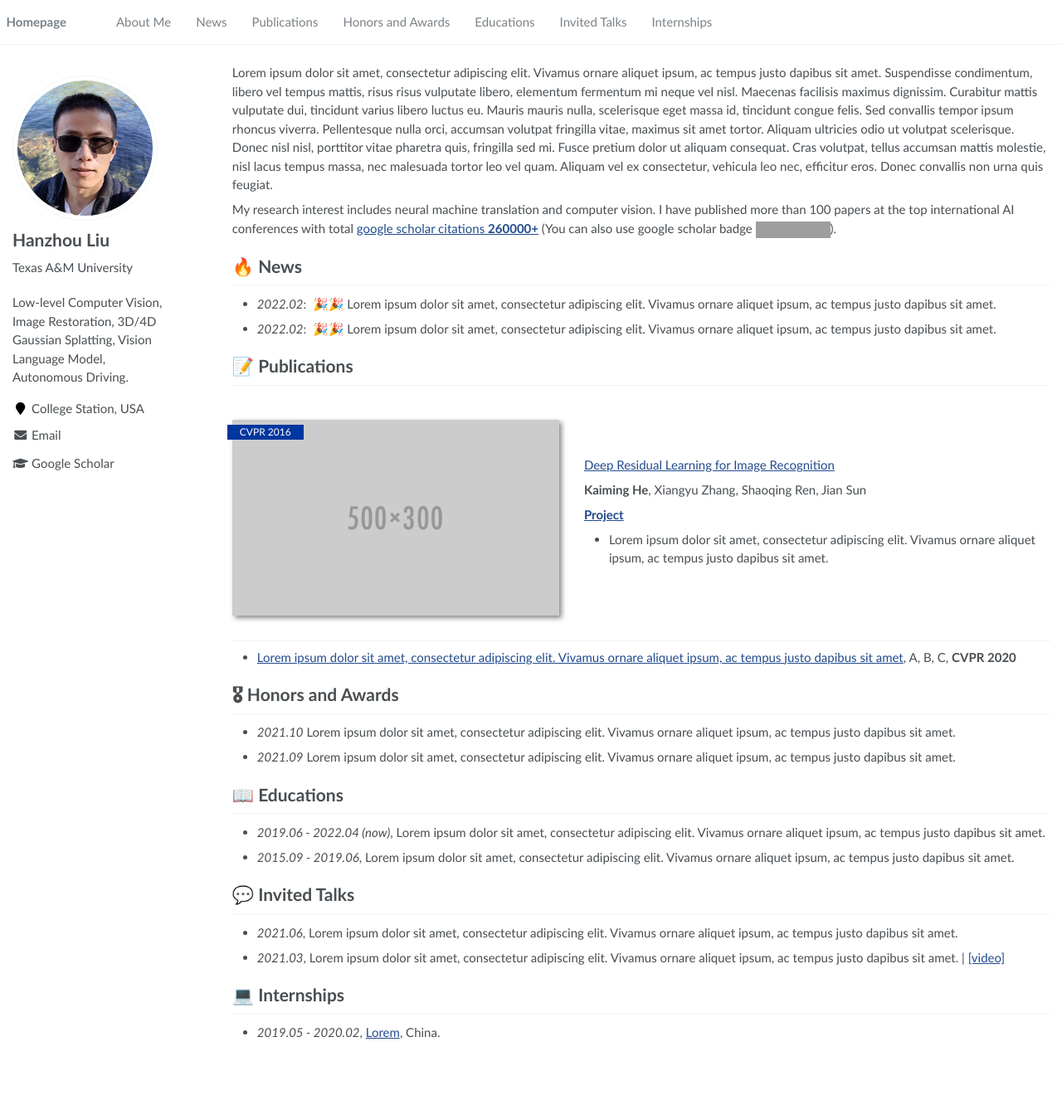
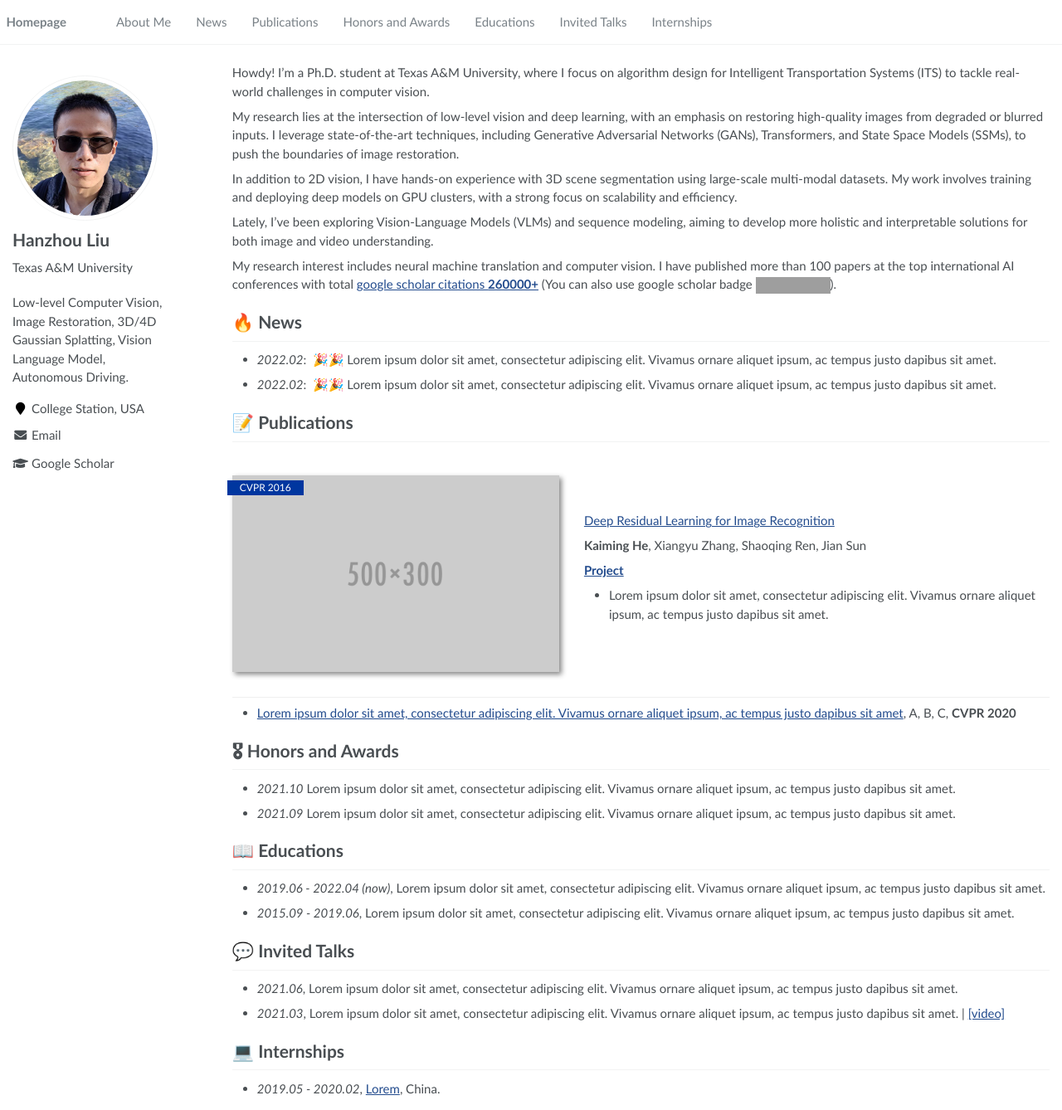
Before and after one commit to HanzhouLiu/hanzhouliu.github.io, a Jekyll site: the page built from _pages/about.md, in a window 1280 px wide and 1338 px high. Shown: the whole window at 83% size. Built offline with Jekyll 4.4.1, drawn with Linux system fonts in a browser that asks for light colours; grey boxes are pictures that could not be loaded.

Commit message:
about me

```diff
--- a/_pages/about.md
+++ b/_pages/about.md
@@ -17,7 +17,13 @@ redirect_from:
 
 <span class='anchor' id='about-me'></span>
 
-Lorem ipsum dolor sit amet, consectetur adipiscing elit. Vivamus ornare aliquet ipsum, ac tempus justo dapibus sit amet. Suspendisse condimentum, libero vel tempus mattis, risus risus vulputate libero, elementum fermentum mi neque vel nisl. Maecenas facilisis maximus dignissim. Curabitur mattis vulputate dui, tincidunt varius libero luctus eu. Mauris mauris nulla, scelerisque eget massa id, tincidunt congue felis. Sed convallis tempor ipsum rhoncus viverra. Pellentesque nulla orci, accumsan volutpat fringilla vitae, maximus sit amet tortor. Aliquam ultricies odio ut volutpat scelerisque. Donec nisl nisl, porttitor vitae pharetra quis, fringilla sed mi. Fusce pretium dolor ut aliquam consequat. Cras volutpat, tellus accumsan mattis molestie, nisl lacus tempus massa, nec malesuada tortor leo vel quam. Aliquam vel ex consectetur, vehicula leo nec, efficitur eros. Donec convallis non urna quis feugiat.
+Howdy! I’m a Ph.D. student at Texas A&M University, where I focus on algorithm design for Intelligent Transportation Systems (ITS) to tackle real-world challenges in computer vision.
+
+My research lies at the intersection of low-level vision and deep learning, with an emphasis on restoring high-quality images from degraded or blurred inputs. I leverage state-of-the-art techniques, including Generative Adversarial Networks (GANs), Transformers, and State Space Models (SSMs), to push the boundaries of image restoration.
+
+In addition to 2D vision, I have hands-on experience with 3D scene segmentation using large-scale multi-modal datasets. My work involves training and deploying deep models on GPU clusters, with a strong focus on scalability and efficiency.
+
+Lately, I’ve been exploring Vision-Language Models (VLMs) and sequence modeling, aiming to develop more holistic and interpretable solutions for both image and video understanding.
 
 My research interest includes neural machine translation and computer vision. I have published more than 100 papers at the top international AI conferences with total <a href='https://scholar.google.com/citations?user=DhtAFkwAAAAJ'>google scholar citations <strong><span id='total_cit'>260000+</span></strong></a> (You can also use google scholar badge <a href='https://scholar.google.com/citations?user=DhtAFkwAAAAJ'><img src="https://img.shields.io/endpoint?url={{ url | url_encode }}&logo=Google%20Scholar&labelColor=f6f6f6&color=9cf&style=flat&label=citations"></a>).
 
```
